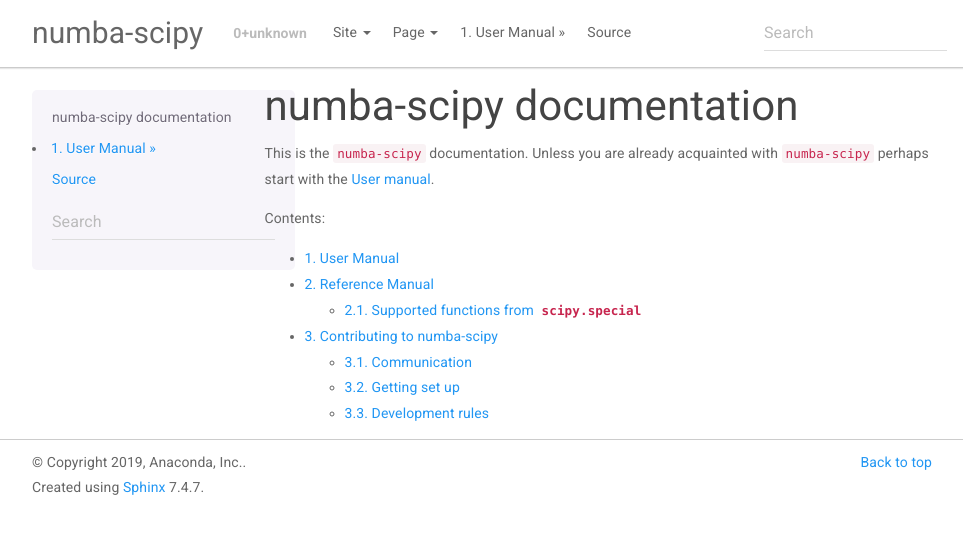
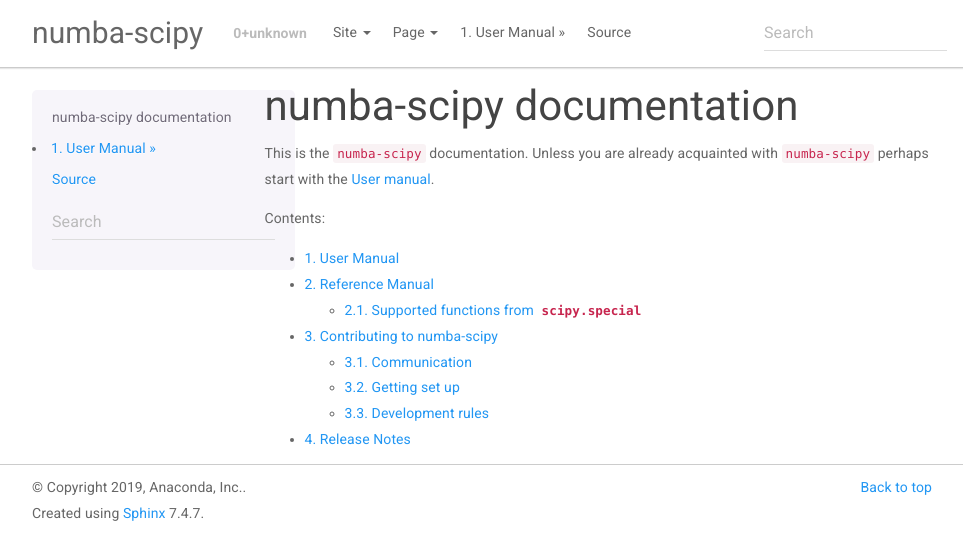
Before and after one commit to numba/numba-scipy, a Sphinx documentation site: the page built from docs/source/index.rst, in a window 1280 px wide. Shown: the top 560 px of the page, without its empty margins (158-1121 px from the left). Built offline with Sphinx 7.4.7, drawn with Linux system fonts in a browser that asks for light colours.

Commit message:
Add release notes for 0.2
As title

```diff
--- a/docs/source/index.rst
+++ b/docs/source/index.rst
@@ -17,6 +17,7 @@
    user/index.rst
    reference/index.rst
    developer/contributing.rst
+   release-notes.rst
 
 .. not needed?
    Indices and tables
--- /dev/null
+++ b/docs/source/release-notes.rst
@@ -0,0 +1,5 @@
+======================
+Release Notes
+======================
+
+.. include:: ../../CHANGE_LOG
```
Also changed, not shown: 1 other file.
